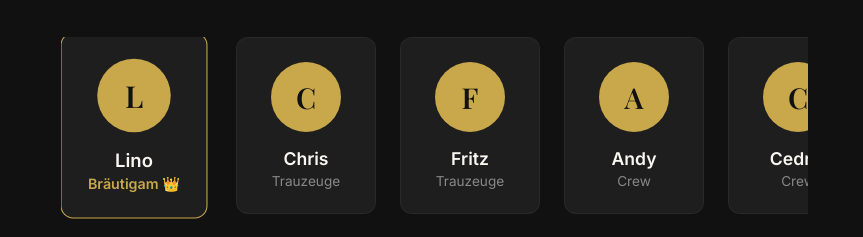
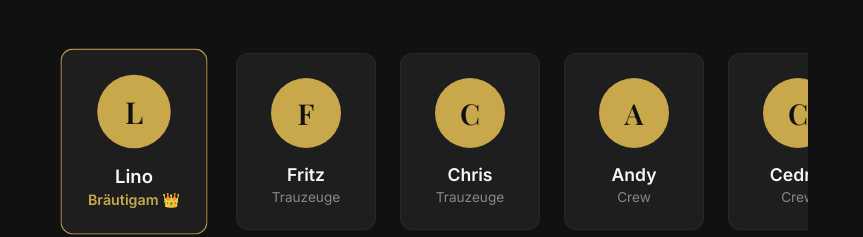
Before and after one commit to Chriscross05/cafe-guide-muenche, a website: page index.html in a window 1280 px wide. Shown: the part 574-811 px from the top of the page, without its empty margins (208-1071 px from the left). Drawn offline with nearby package versions, Linux system fonts and the light colour scheme; a web font is replaced by a local one.

Commit message:
Fix footer

```diff
--- a/index.html
+++ b/index.html
@@ -70,7 +70,9 @@
         .crew-container {
             display: flex;
             overflow-x: auto;
+            overflow-y: visible;
             gap: 1.5rem;
+            padding-top: 1rem;
             padding-bottom: 1rem;
             align-items: center;
             scrollbar-width: none; /* Firefox */
@@ -249,13 +251,13 @@
                 <div class="crew-role highlight">Bräutigam 👑</div>
             </div>
             <div class="crew-card">
-                <div class="avatar">C</div>
-                <div class="crew-name">Chris</div>
+                <div class="avatar">F</div>
+                <div class="crew-name">Fritz</div>
                 <div class="crew-role">Trauzeuge</div>
             </div>
             <div class="crew-card">
-                <div class="avatar">F</div>
-                <div class="crew-name">Fritz</div>
+                <div class="avatar">C</div>
+                <div class="crew-name">Chris</div>
                 <div class="crew-role">Trauzeuge</div>
             </div>
             <div class="crew-card">
@@ -442,7 +444,7 @@
     </section>
 
     <footer>
-        Mit ❤️ geplant von Chris & Fritz · Trauzeuge-Approved
+        Mit ❤️ geplant von Chris & Fritz
     </footer>
 
     <script>
```
